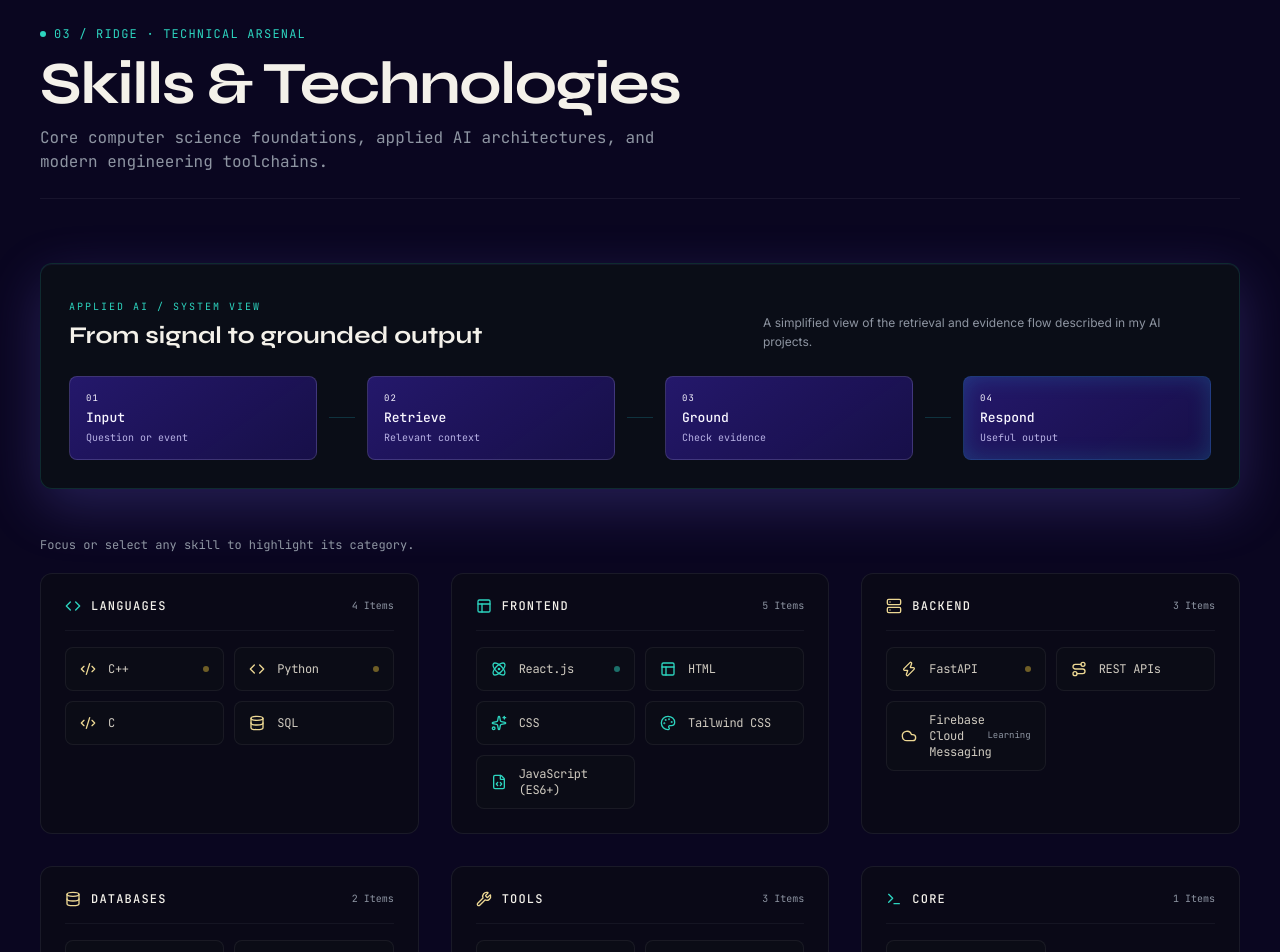
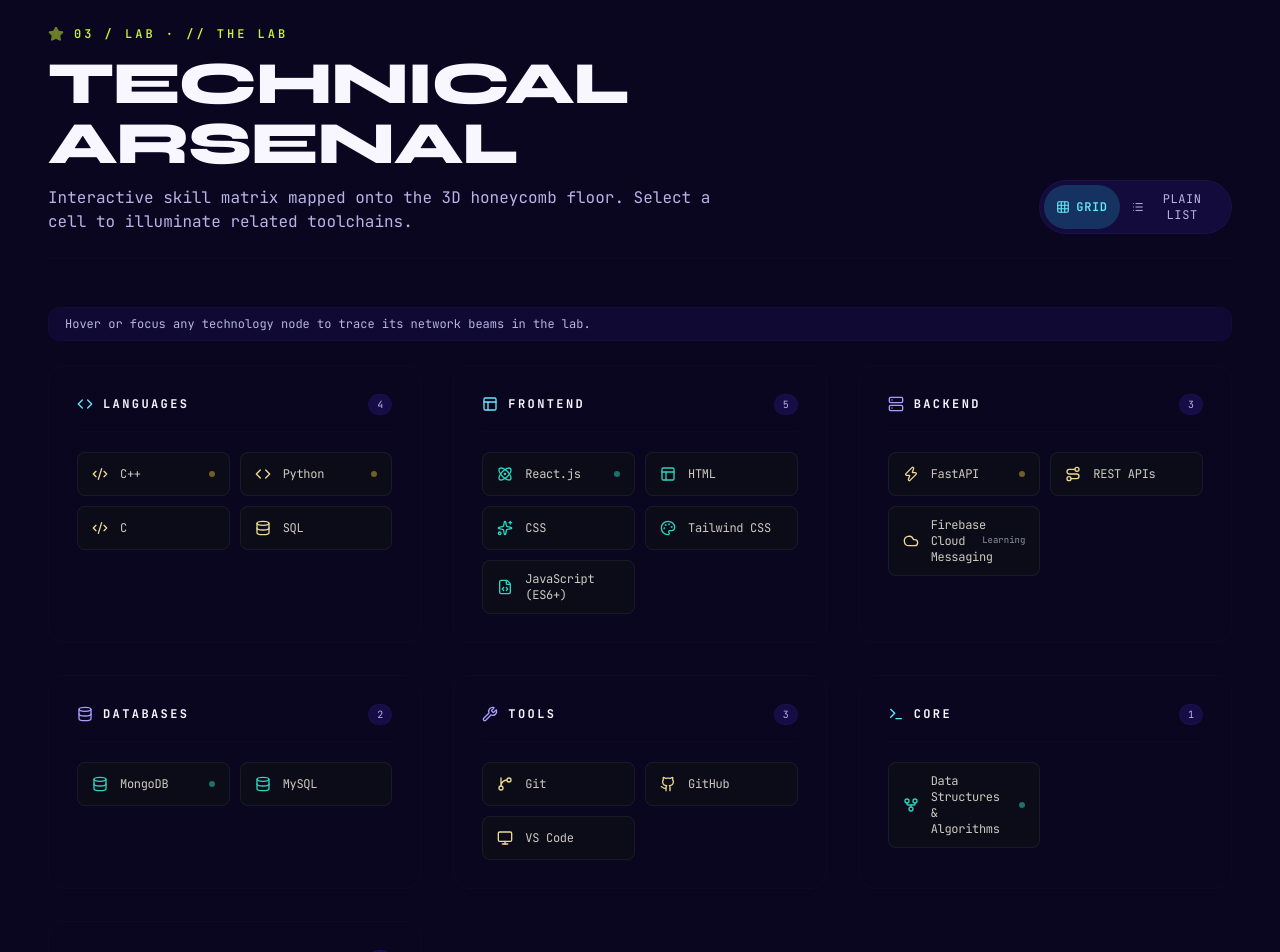
Before and after one commit to Abhijeet-Singh-01/Portfolio, a React (Vite) app: page / in a window 1280 px wide. Shown: the part 3260-4212 px from the top of the page. Built offline with nearby package versions, Linux system fonts and the light colour scheme.

Commit message:
feat(phase-5): implement The Lab hex-grid skills scene, beam triggers, and plain-list fallback

```diff
--- a/src/components/Skills/Skills.tsx
+++ b/src/components/Skills/Skills.tsx
@@ -1,75 +1,117 @@
 import React, { useState } from 'react';
 import { skillsCategories } from '../../data/skills';
 import { SkillTile } from './SkillTile';
-import { Terminal, Cpu, Database, Server, Code, Layout, Wrench } from 'lucide-react';
+import { Terminal, Database, Server, Code, Layout, Wrench, Sparkles, Star, List, Grid } from 'lucide-react';
+import { experienceState } from '../../lib/experienceStore';
 
 const categoryIcons: Record<string, React.ReactNode> = {
-  'ai-ml': <Cpu className="w-4 h-4 text-[#edd894]" />,
-  'core-cs': <Terminal className="w-4 h-4 text-[#2dd4bf]" />,
-  backend: <Server className="w-4 h-4 text-[#edd894]" />,
-  languages: <Code className="w-4 h-4 text-[#2dd4bf]" />,
-  databases: <Database className="w-4 h-4 text-[#edd894]" />,
-  frontend: <Layout className="w-4 h-4 text-[#2dd4bf]" />,
-  tools: <Wrench className="w-4 h-4 text-[#edd894]" />,
+  'core-cs': <Terminal className="w-4 h-4 text-accent-aqua-ink" />,
+  backend: <Server className="w-4 h-4 text-accent-indigo-ink" />,
+  languages: <Code className="w-4 h-4 text-accent-aqua-ink" />,
+  databases: <Database className="w-4 h-4 text-accent-indigo-ink" />,
+  frontend: <Layout className="w-4 h-4 text-accent-aqua-ink" />,
+  tools: <Wrench className="w-4 h-4 text-accent-indigo-ink" />,
+  ai: <Sparkles className="w-4 h-4 text-accent-lime" />,
 };
 
 export const Skills: React.FC = () => {
-  const [activeSkill,setActiveSkill]=useState('');
-  const [activeStep,setActiveStep]=useState(-1);
-  const relatedCategory=skillsCategories.find(category=>category.skills.some(skill=>skill.name===activeSkill));
+  const [activeSkill, setActiveSkill] = useState('');
+  const [viewMode, setViewMode] = useState<'grid' | 'list'>('grid');
+  const relatedCategory = skillsCategories.find((category) =>
+    category.skills.some((skill) => skill.name === activeSkill)
+  );
+
+  const handleActivateSkill = (name: string) => {
+    setActiveSkill(name);
+    experienceState.activeSkill = name;
+    window.dispatchEvent(new CustomEvent('aurora-skill-change', { detail: name }));
+  };
+
+  const handleClear = () => {
+    setActiveSkill('');
+    experienceState.activeSkill = '';
+    window.dispatchEvent(new CustomEvent('aurora-skill-change', { detail: '' }));
+  };
+
   return (
-    <section id="skills" className="py-24 sm:py-32 px-6 md:px-10 max-w-7xl mx-auto">
-      {/* Section Header */}
-      <div className="mb-16 pb-6 border-b border-white/[0.06]">
-        <div className="flex items-center gap-2 mb-3">
-          <span className="w-1.5 h-1.5 rounded-full bg-[#2dd4bf]" />
-          <span className="text-xs font-mono uppercase tracking-widest text-[#2dd4bf]">
-            03 / Ridge · Technical Arsenal
+    <section id="skills" className="py-24 sm:py-32 px-6 md:px-12 max-w-7xl mx-auto">
+      {/* Section Header with glowing star and mono label */}
+      <div className="flex flex-col md:flex-row md:items-end justify-between mb-12 pb-6 border-b border-border/15">
+        <div>
+          <div className="flex items-center gap-2.5 mb-3">
+            <Star className="w-4 h-4 text-accent-lime fill-accent-lime animate-pulse" aria-hidden="true" />
+            <span className="text-xs font-mono uppercase tracking-[0.25em] text-accent-lime font-semibold">
+              03 / LAB · // THE LAB
             </span>
           </div>
 
-        <h2 className="text-4xl sm:text-5xl md:text-6xl font-serif text-[#f4f1ea] tracking-tight">
-          Skills & Technologies
+          <h2 className="text-4xl sm:text-5xl md:text-6xl font-display font-extrabold uppercase text-text tracking-tight leading-none">
+            TECHNICAL ARSENAL
           </h2>
 
-        <p className="mt-3 text-base text-[#8e95a2] font-mono max-w-2xl">
-          Core computer science foundations, applied AI architectures, and modern engineering toolchains.
+          <p className="mt-3 text-sm sm:text-base text-text-2 font-mono max-w-2xl">
+            Interactive skill matrix mapped onto the 3D honeycomb floor. Select a cell to illuminate related toolchains.
           </p>
         </div>
 
-      <div className="ai-flow-panel mb-10 p-5 sm:p-7 rounded-xl border border-[#2dd4bf]/15 bg-[#0b1015]/75 backdrop-blur-md">
-        <div className="flex flex-col sm:flex-row sm:items-end justify-between gap-3 mb-6">
-          <div>
-            <span className="text-[10px] font-mono uppercase tracking-[.2em] text-[#2dd4bf]">Applied AI / System view</span>
-            <h3 className="mt-1 text-xl sm:text-2xl font-serif text-[#f4f1ea]">From signal to grounded output</h3>
+        {/* View Mode Toggle: Hex Grid vs Plain List */}
+        <div className="mt-6 md:mt-0 flex items-center gap-2">
+          <div className="flex items-center p-1 rounded-full border border-border/20 bg-surface/60 backdrop-blur-md">
+            <button
+              type="button"
+              onClick={() => setViewMode('grid')}
+              className={`flex items-center gap-1.5 px-3 py-1.5 rounded-full text-xs font-mono uppercase tracking-wider transition-all ${
+                viewMode === 'grid'
+                  ? 'bg-accent-aqua/20 text-accent-aqua-ink font-semibold'
+                  : 'text-text-2 hover:text-text'
+              }`}
+              aria-pressed={viewMode === 'grid'}
+            >
+              <Grid className="w-3.5 h-3.5" />
+              <span>Grid</span>
+            </button>
+            <button
+              type="button"
+              onClick={() => setViewMode('list')}
+              className={`flex items-center gap-1.5 px-3 py-1.5 rounded-full text-xs font-mono uppercase tracking-wider transition-all ${
+                viewMode === 'list'
+                  ? 'bg-accent-aqua/20 text-accent-aqua-ink font-semibold'
+                  : 'text-text-2 hover:text-text'
+              }`}
+              aria-pressed={viewMode === 'list'}
+            >
+              <List className="w-3.5 h-3.5" />
+              <span>Plain List</span>
+            </button>
           </div>
-          <p className="max-w-md text-xs leading-relaxed text-[#8e95a2]">A simplified view of the retrieval and evidence flow described in my AI projects.</p>
-        </div>
-        <div className="ai-flow" aria-label="AI workflow: input, retrieval, grounding, and useful output">
-          {[
-            { step: '01', name: 'Input', detail: 'Question or event' },
-            { step: '02', name: 'Retrieve', detail: 'Relevant context' },
-            { step: '03', name: 'Ground', detail: 'Check evidence' },
-            { step: '04', name: 'Respond', detail: 'Useful output' },
-          ].map((item, index) => (
-            <React.Fragment key={item.step}>
-              <button type="button" className={`ai-flow-node ${activeStep===index?'flow-active':''}`} aria-pressed={activeStep===index} onFocus={()=>setActiveStep(index)} onMouseEnter={()=>setActiveStep(index)} onClick={()=>setActiveStep(current=>current===index?-1:index)}>
-                <span className="ai-flow-index">{item.step}</span>
-                <strong>{item.name}</strong>
-                <small>{item.detail}</small>
-              </button>
-              {index < 3 && <span className="ai-flow-link" aria-hidden="true"><i /></span>}
-            </React.Fragment>
-          ))}
         </div>
       </div>
 
-      {/* Categories Grid */}
-      <div className="flex items-center justify-between min-h-8 mb-3 text-xs font-mono text-[#8e95a2]" aria-live="polite">
-        <span>{activeSkill?`Related skills highlighted: ${relatedCategory?.title}`:'Focus or select any skill to highlight its category.'}</span>
-        {activeSkill&&<button type="button" className="text-[#70e5f2] underline underline-offset-4" onClick={()=>setActiveSkill('')}>Clear highlight</button>}
+      {/* Dynamic Feedback Banner */}
+      <div className="flex items-center justify-between min-h-8 mb-6 text-xs font-mono text-text-2 bg-surface/40 px-4 py-2 rounded-xl border border-border/10" aria-live="polite">
+        <span>
+          {activeSkill ? (
+            <>
+              Active node: <strong className="text-accent-aqua-ink">{activeSkill}</strong> · Group: <span className="text-text font-medium">{relatedCategory?.title}</span>
+            </>
+          ) : (
+            'Hover or focus any technology node to trace its network beams in the lab.'
+          )}
+        </span>
+        {activeSkill && (
+          <button
+            type="button"
+            className="text-accent-aqua-ink hover:underline uppercase text-[11px] tracking-wider"
+            onClick={handleClear}
+          >
+            Clear
+          </button>
+        )}
       </div>
-      <div className="grid grid-cols-1 md:grid-cols-2 lg:grid-cols-3 gap-8">
+
+      {/* Hex Grid View */}
+      {viewMode === 'grid' ? (
+        <div className="grid grid-cols-1 md:grid-cols-2 lg:grid-cols-3 gap-6 sm:gap-8">
           {skillsCategories.map((category, idx) => {
             const isEven = idx % 2 === 1;
             const accent = isEven ? 'teal' : 'gold';
@@ -77,27 +119,38 @@
             return (
               <div
                 key={category.id}
-              className="skill-category p-6 rounded-xl bg-[#0b0d13]/60 border border-white/[0.07] backdrop-blur-md flex flex-col justify-between"
+                className="skill-category p-6 sm:p-7 rounded-2xl bg-surface-glass border border-border/15 backdrop-blur-xl flex flex-col justify-between hover:border-accent-aqua/30 transition-all duration-300"
               >
                 <div>
                   {/* Category Header */}
-                <div className="flex items-center justify-between pb-4 mb-4 border-b border-white/[0.05]">
+                  <div className="flex items-center justify-between pb-4 mb-5 border-b border-border/10">
                     <div className="flex items-center gap-2.5">
-                    {categoryIcons[category.id]}
-                    <h3 className="font-mono text-xs uppercase tracking-widest text-[#f4f1ea] font-medium">
+                      {categoryIcons[category.id] || <Code className="w-4 h-4 text-accent-aqua-ink" />}
+                      <h3 className="font-mono text-xs uppercase tracking-[0.2em] text-text font-bold">
                         {category.title}
                       </h3>
                     </div>
-                  <span className="text-[10px] font-mono text-[#8e95a2]">
-                    {category.skills.length} Items
+                    <span className="text-[10px] font-mono text-text-2 px-2 py-0.5 rounded-full border border-border/10 bg-surface/80">
+                      {category.skills.length}
                     </span>
                   </div>
 
-                {/* Tiles Container */}
+                  {/* Skills Cells */}
                   <ul className="grid grid-cols-1 sm:grid-cols-2 gap-2.5 list-none p-0 m-0">
                     {category.skills.map((skill) => (
-                    <li key={skill.name} className={activeSkill&&relatedCategory?.id!==category.id?'skill-muted':''}>
-                      <SkillTile skill={skill} accent={accent} selected={activeSkill===skill.name} related={activeSkill!==''&&relatedCategory?.id===category.id} onActivate={()=>setActiveSkill(skill.name)} />
+                      <li
+                        key={skill.name}
+                        className={`transition-opacity duration-200 ${
+                          activeSkill && relatedCategory?.id !== category.id ? 'opacity-35' : 'opacity-100'
+                        }`}
+                      >
+                        <SkillTile
+                          skill={skill}
+                          accent={accent}
+                          selected={activeSkill === skill.name}
+                          related={Boolean(activeSkill && relatedCategory?.id === category.id)}
+                          onActivate={() => handleActivateSkill(skill.name)}
+                        />
                       </li>
                     ))}
                   </ul>
@@ -106,15 +159,40 @@
             );
           })}
         </div>
+      ) : (
+        /* Accessible Plain List View */
+        <div className="p-8 rounded-2xl bg-surface-glass border border-border/15 backdrop-blur-xl space-y-6">
+          {skillsCategories.map((category) => (
+            <div key={category.id} className="pb-4 border-b border-border/10 last:border-b-0">
+              <h3 className="text-sm font-mono uppercase tracking-widest text-accent-aqua-ink font-bold mb-3">
+                {category.title}
+              </h3>
+              <ul className="flex flex-wrap gap-2.5 list-none p-0 m-0">
+                {category.skills.map((skill) => (
+                  <li
+                    key={skill.name}
+                    className="px-3 py-1.5 rounded-lg border border-border/20 bg-surface text-xs font-mono text-text flex items-center gap-2"
+                  >
+                    <span>{skill.name}</span>
+                    {skill.level && (
+                      <span className="text-[10px] text-accent-aqua-ink">({skill.level})</span>
+                    )}
+                  </li>
+                ))}
+              </ul>
+            </div>
+          ))}
+        </div>
+      )}
 
-      {/* Engineering Competency Summary */}
-      <div className="mt-12 p-6 rounded-xl border border-white/[0.06] bg-[#0c0f16]/40 flex flex-col sm:flex-row items-center justify-between gap-4 text-xs font-mono text-[#8e95a2]">
+      {/* Lab Footer Note */}
+      <div className="mt-12 p-6 rounded-2xl border border-border/10 bg-surface/40 flex flex-col sm:flex-row items-center justify-between gap-4 text-xs font-mono text-text-2">
         <div className="flex items-center gap-2">
-          <span className="w-2 h-2 rounded-full bg-[#d4af37]" />
-          <span>Gold indicators mark the highlighted skills listed on my resume.</span>
+          <span className="w-2 h-2 rounded-full bg-accent-lime" />
+          <span>Strictly verified skills from resume. Core CS &amp; daily DSA practice on LeetCode.</span>
         </div>
-        <div className="text-[#cfcac0]">
-          Daily DSA practice • C++ and Python
+        <div className="text-text">
+          <span>7 Categories · 20 Core Technologies</span>
         </div>
       </div>
     </section>
```
Also changed, not shown: 1 other file (tests, documents, lock files or other folders). Lines whose indentation alone changed are shown as unchanged.
